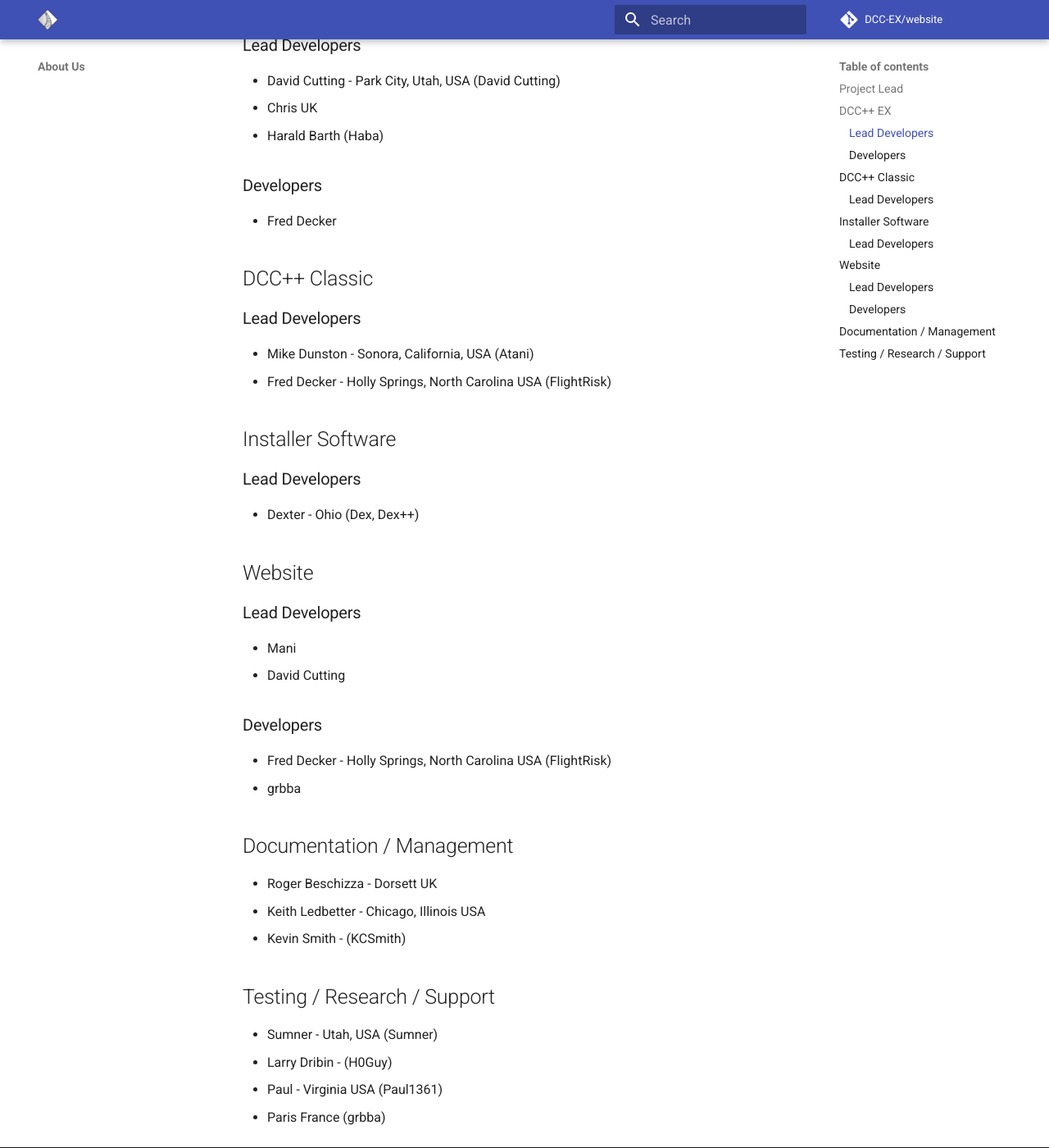
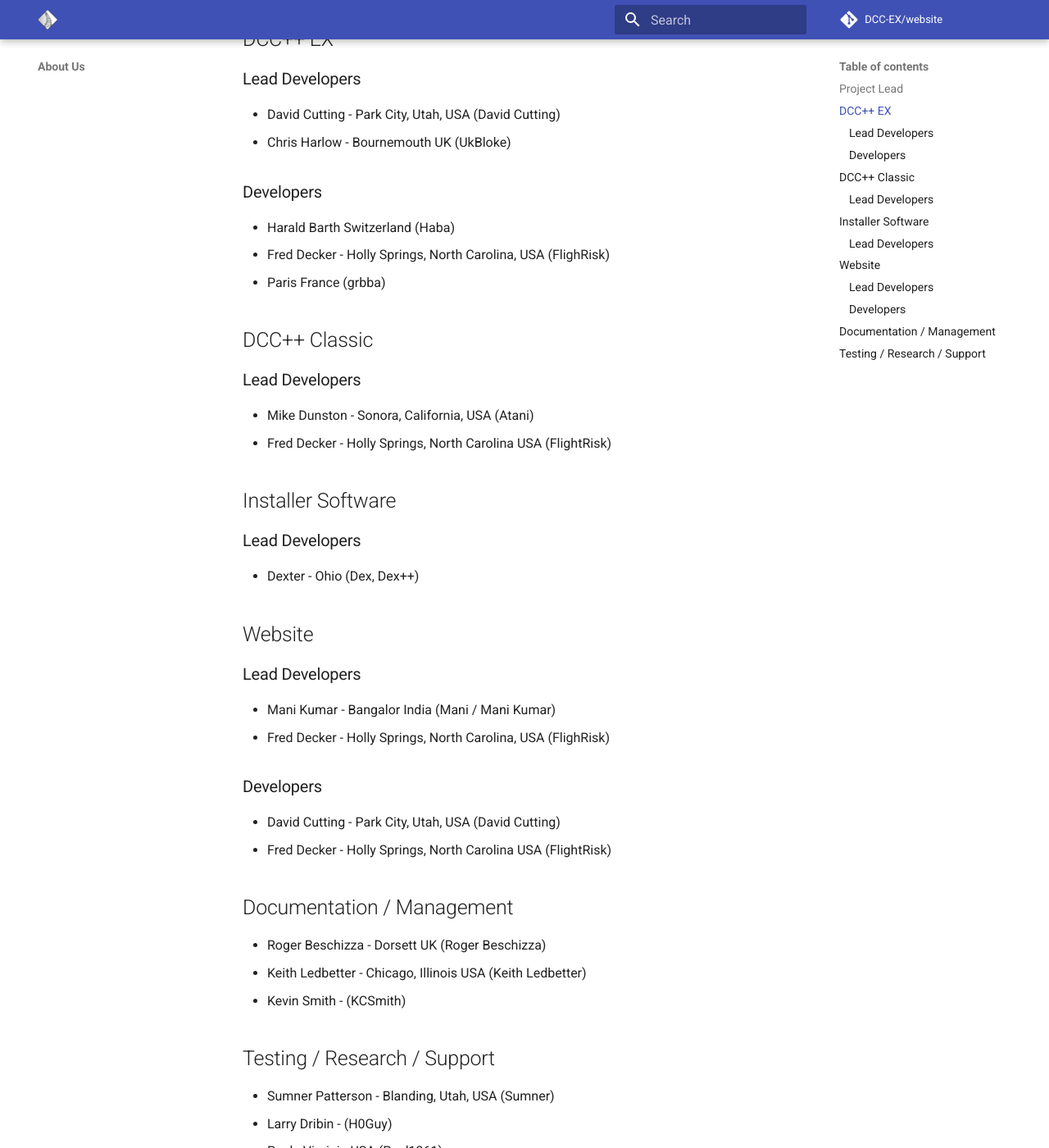
Before and after one commit to DCC-EX/website, an MkDocs documentation site: the page built from docs/about/about-us.md, in a window 1280 px wide and 1400 px high, scrolled down 744 px. Shown: the whole window at 82% size. Built offline with MkDocs 1.6.1 and Material for MkDocs 9.7.7, drawn with Linux system fonts in a browser that asks for light colours; comment, search, counter and statistics services are not loaded; some of the changed text lies outside the part shown.

Commit message:
Flightrisk updates (#8)
* Update broken links

* Add about folder, menu item, and about us page

* Add about-us page

* merge mani's changes and push mine

* Add credits to credits page

* Add info to names in credits lilst

* Add notes folder and doc and links to it

* Add notes to nav menu

* Rename What's New section

* Fix typo in nave menu

```diff
--- a/docs/about/about-us.md
+++ b/docs/about/about-us.md
@@ -21,12 +23,13 @@
 ### Lead Developers
 
 * David Cutting - Park City, Utah, USA (David Cutting)
-* Chris UK
-* Harald Barth (Haba)
+* Chris Harlow - Bournemouth UK (UkBloke)
 
 ### Developers
 
-* Fred Decker
+* Harald Barth Switzerland (Haba)
+* Fred Decker - Holly Springs, North Carolina, USA (FlighRisk)
+* Paris France (grbba)
 
 ## DCC++ Classic
 
@@ -45,23 +48,24 @@
 
 ### Lead Developers
 
-* Mani
-* David Cutting
+* Mani Kumar - Bangalor India (Mani / Mani Kumar)
+* Fred Decker - Holly Springs, North Carolina, USA (FlighRisk)
 
 ### Developers
 
+* David Cutting - Park City, Utah, USA (David Cutting)
 * Fred Decker - Holly Springs, North Carolina USA (FlightRisk)
-* grbba
+
 
 ## Documentation / Management
 
-* Roger Beschizza - Dorsett UK
-* Keith Ledbetter - Chicago, Illinois USA
+* Roger Beschizza - Dorsett UK (Roger Beschizza)
+* Keith Ledbetter - Chicago, Illinois USA (Keith Ledbetter)
 * Kevin Smith - (KCSmith)
 
 ## Testing / Research / Support
 
-* Sumner - Utah, USA (Sumner)
+* Sumner Patterson - Blanding, Utah, USA (Sumner)
 * Larry Dribin - (H0Guy)
 * Paul - Virginia USA (Paul1361)
 * Paris France (grbba)
--- a/mkdocs.yml
+++ b/mkdocs.yml
@@ -36,6 +36,7 @@
     - Tinker with DCC EX: 'tinker/tinkering.md'
   - Resources:
     - Resources: 'resources/resources.md'
+  - What's New Details: 'notes/rewrite.md'
   - Downloads:
     - DCC++ Basestation: 'download/dccex-downloads.md'
     - Materials: 'download/dccex-materials-downloads.md'
```
Also changed, not shown: other parts of docs/about/about-us.md (+2 -0 lines), docs/index.md (+7 -2 lines), docs/notes/rewrite.md (added, +49 -0 lines).
